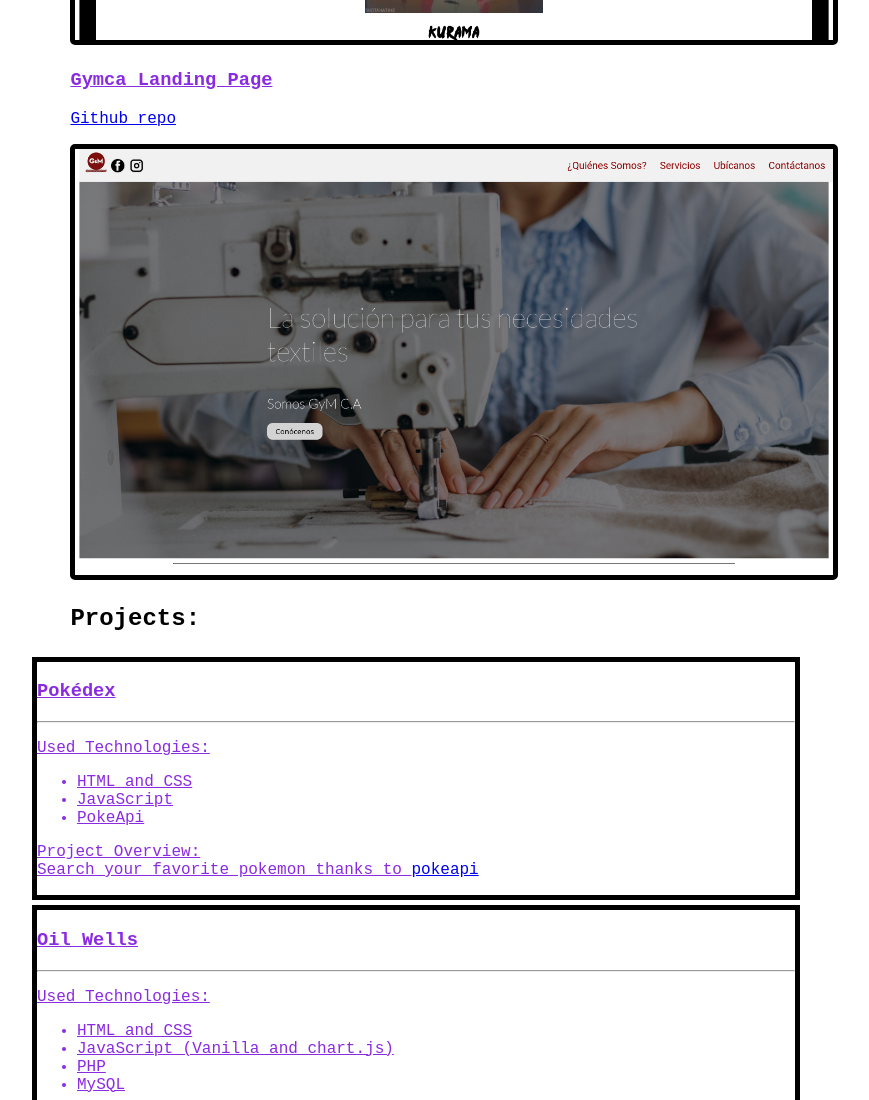
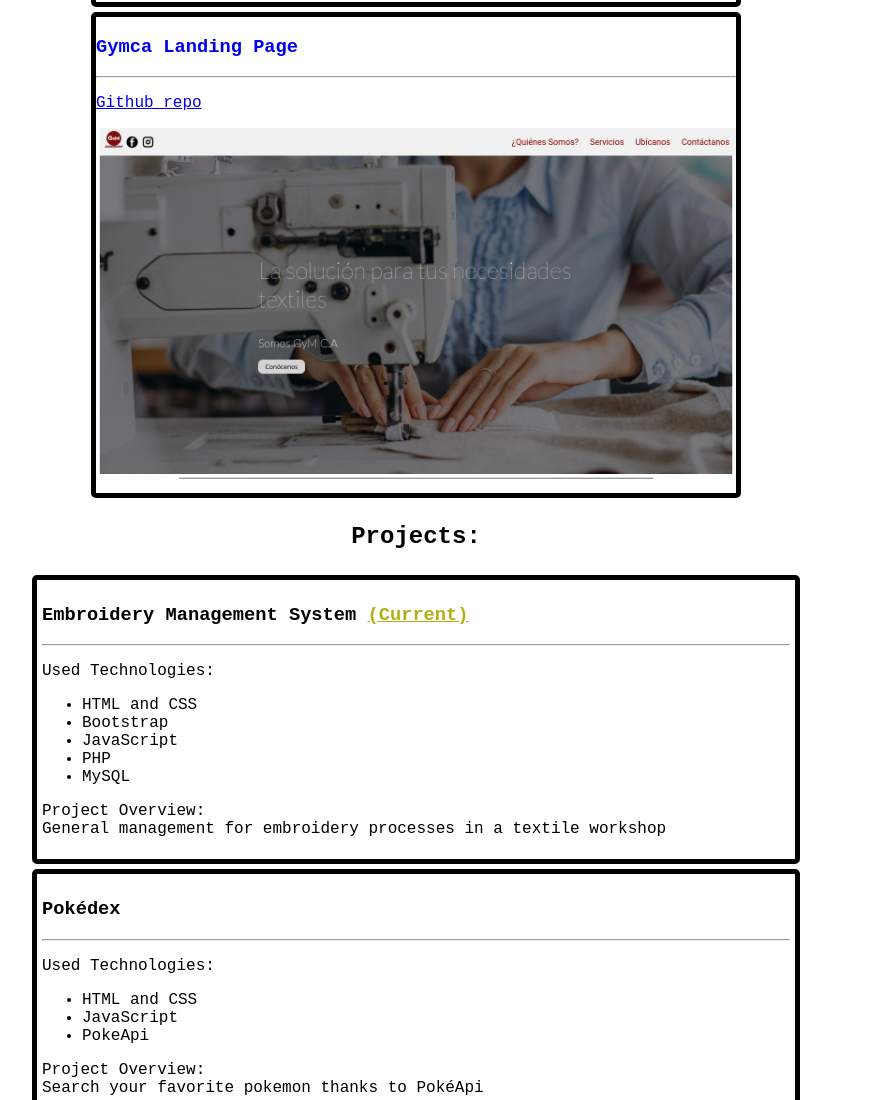
Before and after one commit to quiKieSamus/my-portfolio, a plain HTML site: page index.html in a window 1280 px wide. Shown: the part 1504-2604 px from the top of the page, without its empty margins (224-1093 px from the left). Drawn offline with Linux system fonts and the light colour scheme.

Commit message:
image width changes and one pages changes

```diff
--- a/index.html
+++ b/index.html
@@ -23,7 +23,7 @@
     <div class="hero-container">
         <div class="title">
             <h2 class="no-margin">Hi! I'm <span class="name-title">Rubén</span></h2>
-            <h1><span class="small">a</span> Software Developer</h1>
+            <h1><span class="small">a</span> Software Engineer</h1>
             <a href="#objective"><button class="btn-me">Know about me</button></a>
         </div>
     </div>
@@ -46,20 +46,18 @@
                 <div class="page-item">
                     <h3><a href="https://quikiesamus.github.io/Naruto-Simple-Pages/" class="pro-link"
                             target="_blank">Naruto Fan Page</a></h3>
+                            <hr>
                     <p><a href="https://github.com/quiKieSamus/Naruto-Simple-Pages" target="_blank">Github repo</a></p>
-                    <div>
-                        <img class="page-img" src="img/naruto.png" alt="">
-                    </div>
+                    <img class="page-img" src="img/naruto.png" alt="">
                 </div>
 
                 <div class="page-item">
                     <h3><a class="pro-link" href=" https://quikiesamus.github.io/gymca-landing-page/"
                             target="_blank">Gymca Landing Page</a></h3>
+                            <hr>
                     <p><a href="https://github.com/quiKieSamus/gymca-landing-page" target="_blank">Github repo</a></p>
 
-                    <div>
-                        <img src="img/gymca.png" alt="" class="page-img">
-                    </div>
+                    <img src="img/gymca.png" alt="" class="page-img">
 
                 </div>
             </div>
@@ -70,6 +68,26 @@
                 <h2>Projects:</h2>
             </div>
             <div class="project-container">
+
+                <a href="https://quikiesamus.github.io/javascript-urbe/devs/ruben/proyectos/pokedex/" target="_blank"
+                    class="pro-link">
+                    <div class="pro-item">
+                        <h3>Embroidery Management System <span class="pro-active">(Current)</span></h3>
+                        <hr>
+                        <p>Used Technologies:</p>
+                        <ul>
+                            <li>HTML and CSS</li>
+                            <li>Bootstrap</li>
+                            <li>JavaScript</li>
+                            <li>PHP</li>
+                            <li>MySQL</li>
+                        </ul>
+                        <p>Project Overview: <br>
+                            General management for embroidery processes in a textile workshop
+                        </p>
+                    </div>
+                </a>
+
                 <a href="https://quikiesamus.github.io/javascript-urbe/devs/ruben/proyectos/pokedex/" target="_blank"
                     class="pro-link">
                     <div class="pro-item">
@@ -82,8 +100,7 @@
                             <li>PokeApi</li>
                         </ul>
                         <p>Project Overview: <br>
-                            Search your favorite pokemon thanks to <a href="https://pokeapi.co"
-                                target="_blank">pokeapi</a>
+                            Search your favorite pokemon thanks to PokéApi
                         </p>
                     </div>
                 </a>
--- a/style.css
+++ b/style.css
@@ -75,10 +75,6 @@ html, body {
     flex-direction: column;
 }
 
-.obj-title {
-    width: 54%;
-}
-
 .obj-p {
     max-width: 75ch;
 }
@@ -112,35 +108,52 @@ html, body {
 .pro-item {
     width: 60vw;
     margin: 5px auto;
+    color: black;
     border: black solid 5px;
+    border-radius: 5px;
     transition: 0.3s;
+    padding: 5px;
 }
 
 .pro-item:hover {
+    background-color: black;
+    color: white;
     border: 7px solid darkblue;
     transition: 0.3s;
     padding: 10px;
 }
 
+.pro-active {
+    color: rgb(177, 177, 19);
+    text-decoration: underline;
+}
+
 .pro-link {
-    color: rgb(138, 43, 226);
+    /* color: rgb(138, 43, 226); */
+    text-decoration: none;
     transition: 2s;
 }
 
 .pro-link:hover {
-    color: rgb(0, 0, 255);
+    /* color: rgb(0, 0, 255); */
     transition: 0.3s;
 }
 
 .pages-container {
     transition: 0.3s;
-    width: 54%;
+
+    /* width: 54%; */
+}
+
+.page-item {
+    border: black solid 5px;
+    margin: 5px auto;
+    border-radius: 5px;
 }
 
 .page-img {
-    width: 60vw;
-    border-radius: 5px;
-    border: solid 5px rgb(0, 0, 0);
+    height: auto;
+    width: 50vw;
 }
 
 .social-container {
@@ -197,20 +210,20 @@ html, body {
         text-align: center;
     }
 
-    .one-pages, .project-container, .objective {
+    /* .one-pages, .project-container, .objective {
         display: initial;
-    }
+    } */
 
     .project-container {
-        width: initial;
         display: flex;
         flex-direction: column  ;
-        max-width: 50%;
+
+
     }
 
     .page-img {
-        width: 150%;
-        text-align: center;
+        width: 95vw;
+        margin: 0;
     }
 
     .social-container {
```
